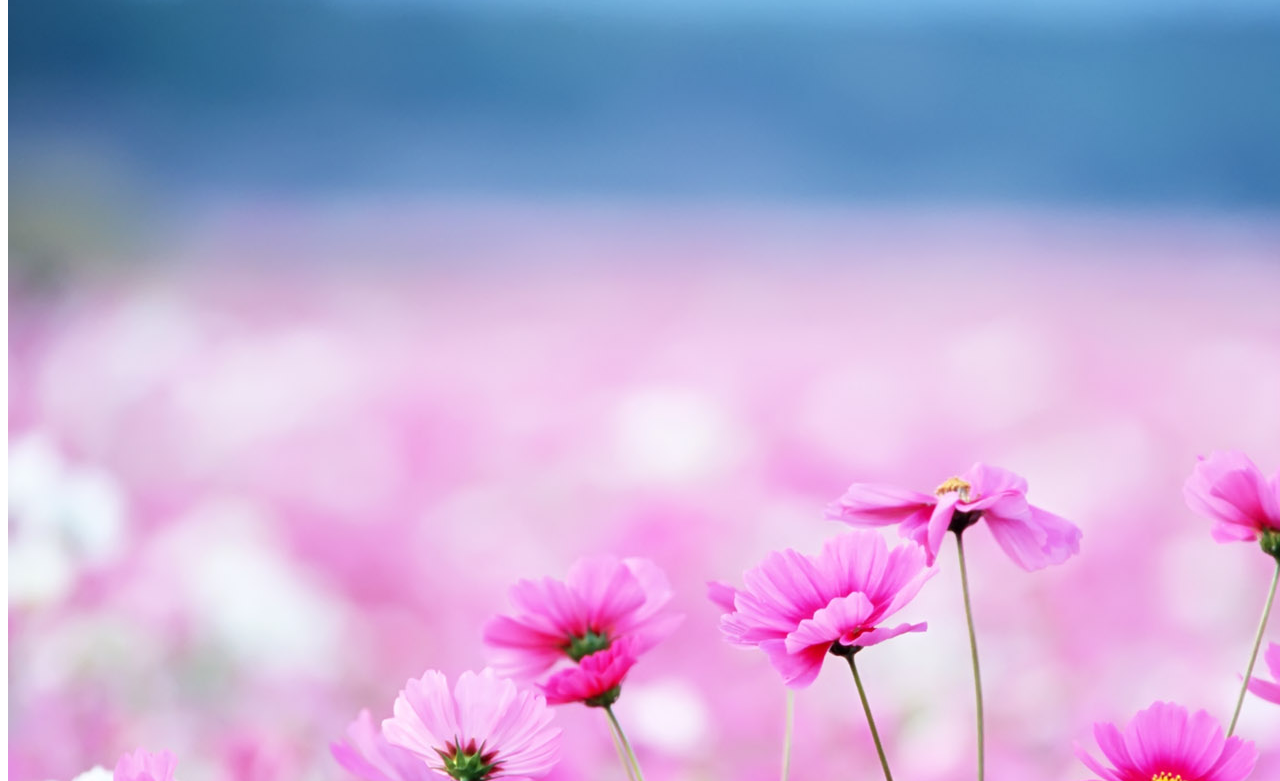
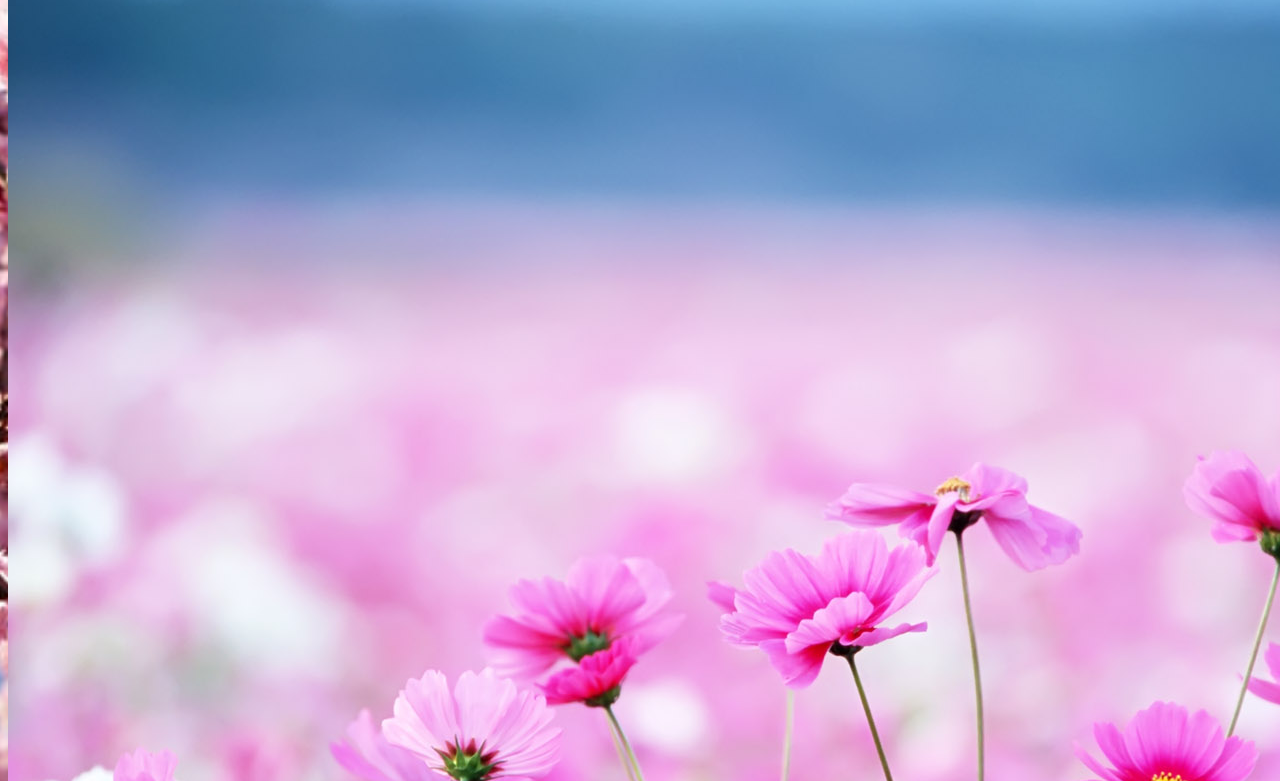
Before and after one commit to nana2006rgb/rozztek, a plain HTML site: page index.html in a window 1280 px wide. Shown: the part 82-863 px from the top of the page. Drawn offline with Linux system fonts and the light colour scheme.

Commit message:
Update background image in styles.css

```diff
--- a/styles.css
+++ b/styles.css
@@ -1,7 +1,7 @@
 body {
-  background-image: url('background.jpg');  /* <-- Change to your image's name! */
+  background-image: url('Obraz Ružové kvety na konároch stromu (2).jpg.large.jpg');
   background-size: cover;
   background-repeat: no-repeat;
   background-position: center center;
-  min-height: 100vh; /* Ensures body stretches full height */
+  min-height: 100vh;
 }
```
